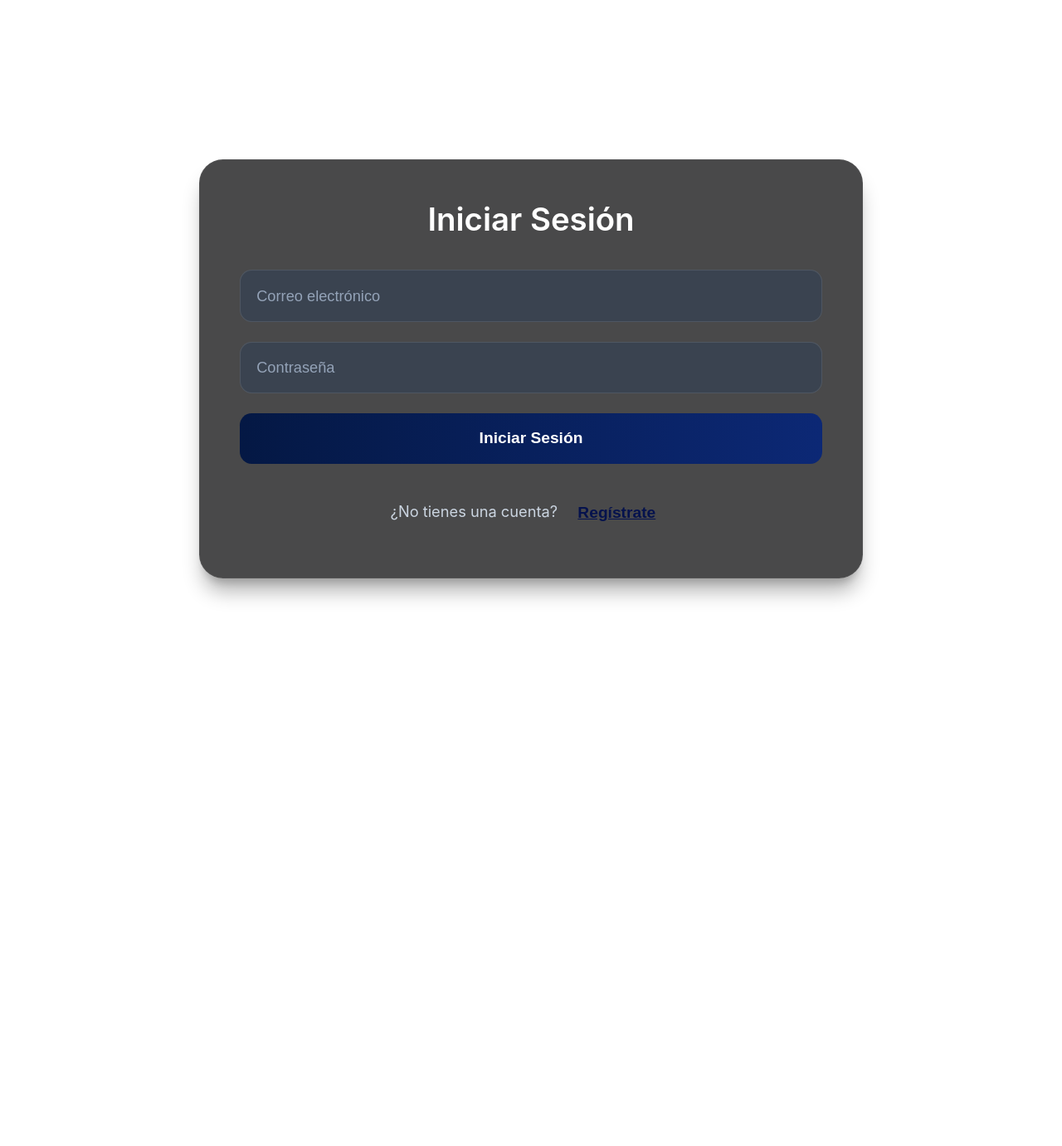
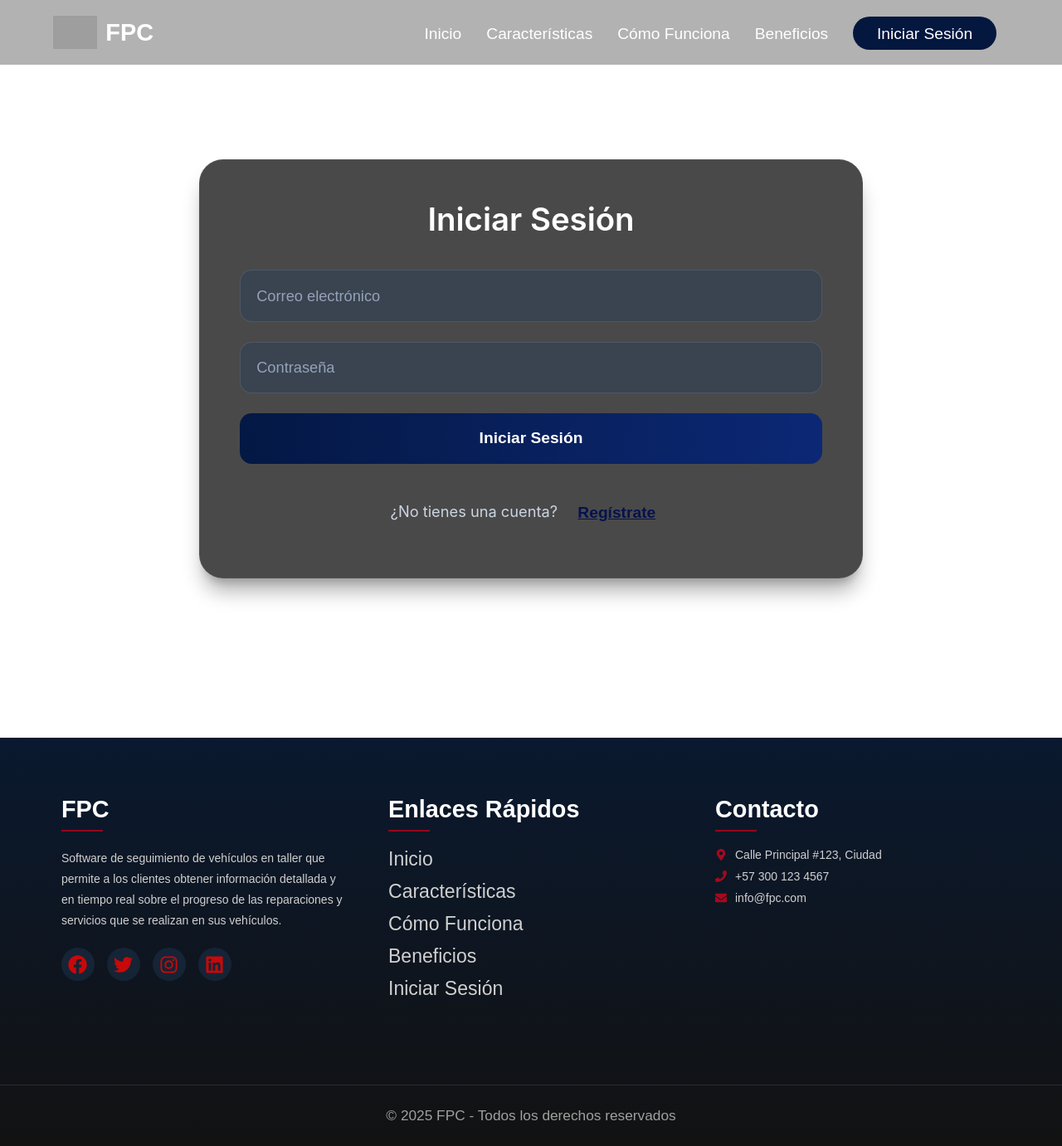
Before and after one commit to Zarpien06/Oscar_Cruz, a React (Vite) app in the folder Proyecto/Frontend/: page /registro in a window 1280 px wide. Shown: the whole page at 83% size. Before the commit the page ends 889 px from the top, so only its background shows below. Built offline with nearby package versions, Linux system fonts and the light colour scheme; grey boxes are pictures that could not be loaded.

Commit message:
Registro.tsx
Se añadio el nav y el footer

```diff
--- a/Proyecto/Frontend/src/Pages/Registro.tsx
+++ b/Proyecto/Frontend/src/Pages/Registro.tsx
@@ -1,5 +1,7 @@
 import { useState } from 'react';
 import '../assets/css/FormAuth.css';
+import Footer from '../components/Footer';
+import Navbar from '../components/Navbar';
 
 const Registro: React.FC = () => {
     const [isRegistering, setIsRegistering] = useState<boolean>(false);
@@ -47,6 +49,8 @@ const Registro: React.FC = () => {
     };
 
     return (
+        <>
+        <Navbar scrolled={false} />
         <div className="form-container">
             <h2>{isRegistering ? 'Registrarse' : 'Iniciar Sesión'}</h2>
             <form onSubmit={handleSubmit}>
@@ -130,8 +134,10 @@ const Registro: React.FC = () => {
                     </p>
                 )}
             </div>
-        </div>
-    );
+            </div>
+            <Footer />
+        </>
+    )
 };
 
 export default Registro;
```
